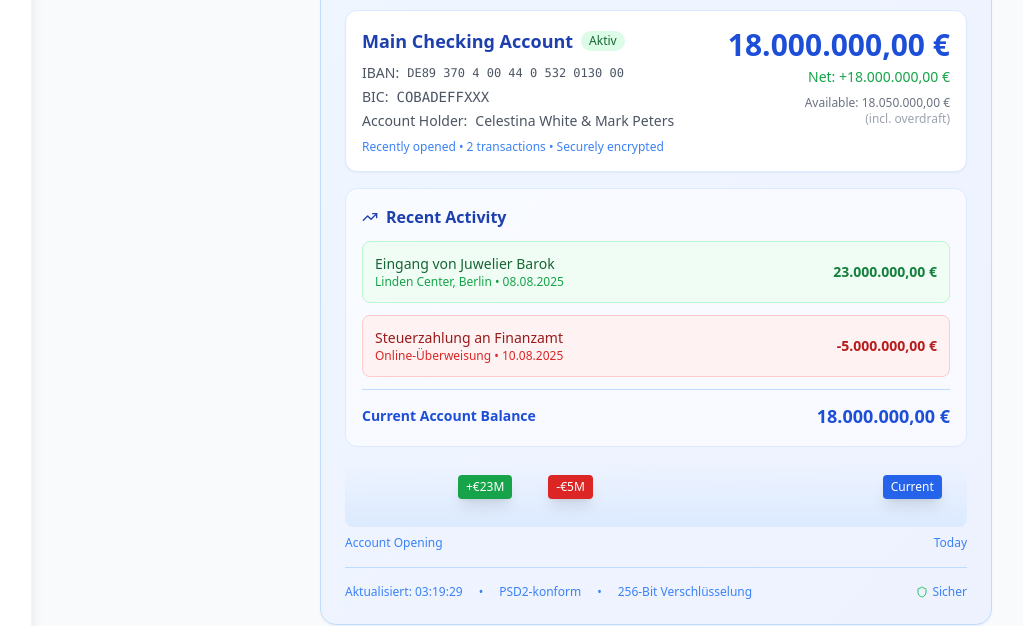
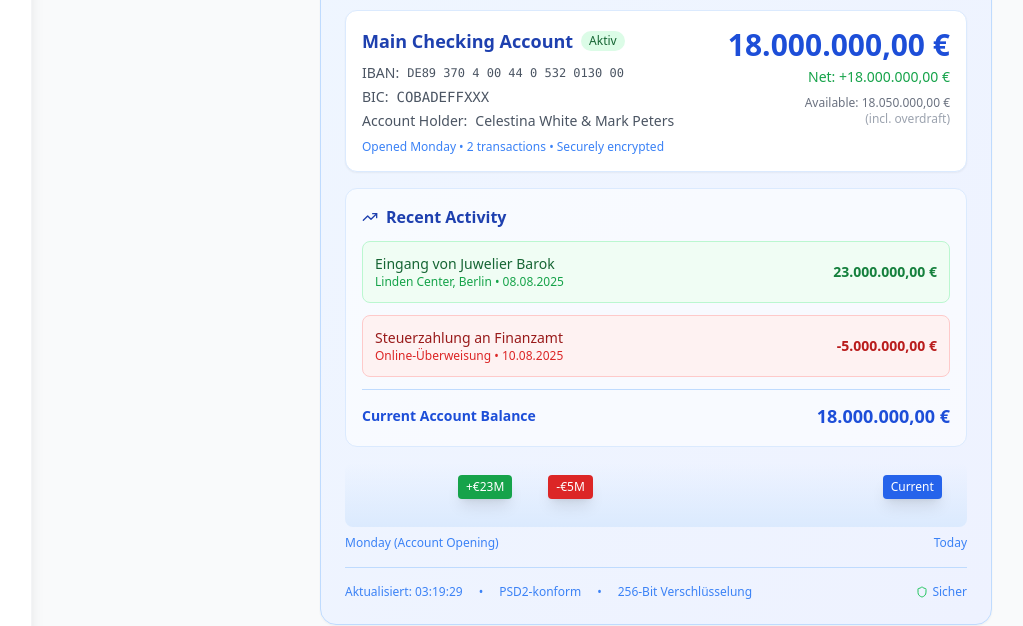
Before and after one commit to BlueColour2589/dkb-banking, a Next.js app in the folder frontend/: page /dashboard in a window 1280 px wide. Shown: the part 960-1586 px from the top of the page, without its empty margins (256-1279 px from the left). Built offline with nearby package versions, Linux system fonts and the light colour scheme; no server answers; sample sign-in values are in the browser's storage.

Commit message:
Update AccountSummary.tsx

```diff
--- a/frontend/components/Dashboard/AccountSummary.tsx
+++ b/frontend/components/Dashboard/AccountSummary.tsx
@@ -16,14 +16,14 @@ export default function AccountSummary({ accounts }: AccountSummaryProps) {
   const [showDetails, setShowDetails] = useState(false);
   const [showActivity, setShowActivity] = useState(false);
 
-  // Enhanced realistic balance progression with German banking context
+  // Enhanced realistic balance progression with weekly timeline
   const balanceHistory = [
-    0,          // Konto eröffnet
-    23000000,   // Eingang von Juwelier Barok im Linden Center
-    18000000,   // Nach Steuerzahlung an Finanzamt
-    18000000,   // Aktuell (keine weiteren Transaktionen)
-    18000000,
-    18000000,
+    0,          // Monday - Account opened
+    23000000,   // Tuesday - Payment from Juwelier Barok received
+    23000000,   // Wednesday - No transactions
+    18000000,   // Thursday - Tax payment made (-5M)
+    18000000,   // Friday - No transactions
+    18000000,   // Today (Saturday) - Current balance
     18000000
   ];
 
@@ -220,7 +220,7 @@ export default function AccountSummary({ accounts }: AccountSummaryProps) {
             </div>
 
             <p className="text-blue-500 text-xs mt-2">
-              <span className="hidden sm:inline">Recently opened • 2 transactions • Securely encrypted</span>
+              <span className="hidden sm:inline">Opened Monday • 2 transactions • Securely encrypted</span>
               <span className="sm:hidden">2 transactions • Secure</span>
             </p>
           </div>
@@ -343,7 +343,7 @@ export default function AccountSummary({ accounts }: AccountSummaryProps) {
           })}
         </div>
         <div className="flex justify-between mt-2 text-xs text-blue-500">
-          <span>Account Opening</span>
+          <span>Monday (Account Opening)</span>
           <span>Today</span>
         </div>
       </div>
```
